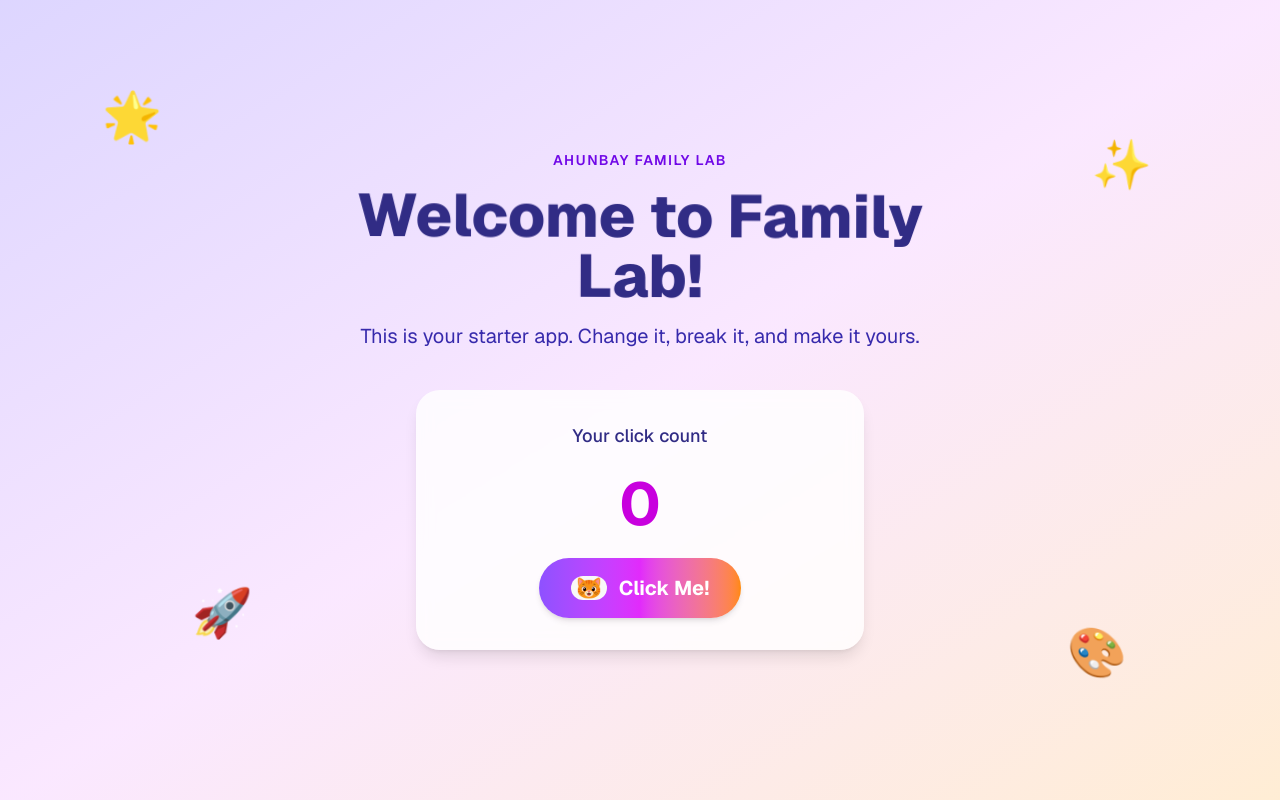
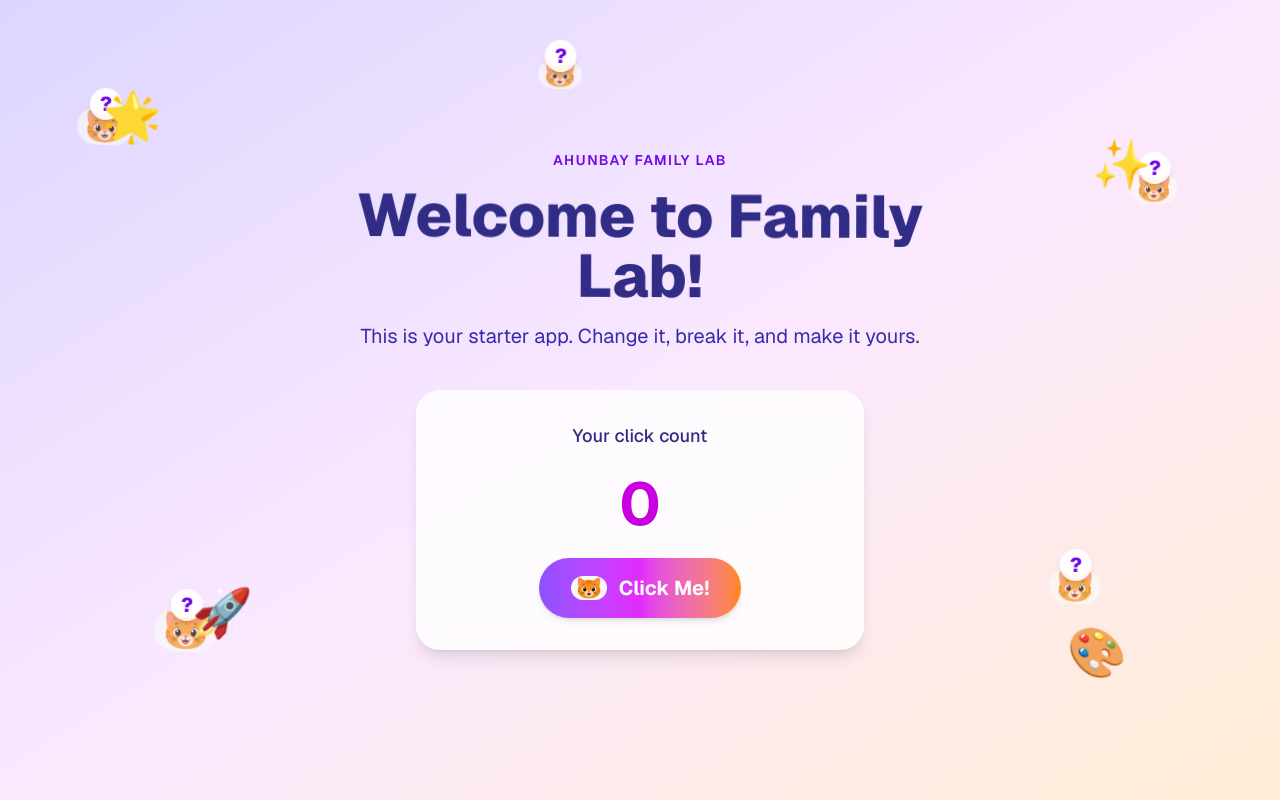
Before and after one commit to ahunbay-family-lab/fatimah-cat-world, a Next.js app: page / in a window 1280 px wide. Built offline with nearby package versions, Linux system fonts and the light colour scheme.

Commit message:
Add background cats with question marks
Co-authored-by: Muhammad Rafiq (Maimaitirebike Maimaiti) <MuhammadVT@users.noreply.github.com>

```diff
--- a/app/page.tsx
+++ b/app/page.tsx
@@ -1,9 +1,11 @@
+import { BackgroundCats } from "@/components/BackgroundCats";
 import { Counter } from "@/components/Counter";
 import { WelcomeAnimation } from "@/components/WelcomeAnimation";
 
 export default function Home() {
   return (
     <div className="relative flex min-h-full flex-1 flex-col items-center justify-center bg-gradient-to-br from-violet-200 via-fuchsia-100 to-orange-100 px-6 py-12">
+      <BackgroundCats />
       <WelcomeAnimation />
 
       <main className="relative z-10 flex w-full max-w-2xl flex-col items-center gap-10 text-center">
--- /dev/null
+++ b/components/BackgroundCats.tsx
@@ -0,0 +1,36 @@
+import Image from "next/image";
+
+const backgroundCats = [
+  { className: "left-[6%] top-[14%] [animation-delay:0s]", size: 56 },
+  { className: "right-[8%] top-[22%] [animation-delay:0.8s]", size: 48 },
+  { className: "left-[12%] bottom-[18%] [animation-delay:1.4s]", size: 64 },
+  { className: "right-[14%] bottom-[24%] [animation-delay:2s]", size: 52 },
+  { className: "left-[42%] top-[8%] [animation-delay:1.1s]", size: 44 },
+];
+
+export function BackgroundCats() {
+  return (
+    <div
+      className="pointer-events-none absolute inset-0 overflow-hidden"
+      aria-hidden="true"
+    >
+      {backgroundCats.map((cat, index) => (
+        <div
+          key={index}
+          className={`animate-float absolute ${cat.className}`}
+        >
+          <span className="absolute -top-5 left-1/2 z-10 flex h-8 w-8 -translate-x-1/2 items-center justify-center rounded-full bg-white/90 text-xl font-extrabold text-violet-700 shadow-md">
+            ?
+          </span>
+          <Image
+            src="/cat.png"
+            alt=""
+            width={cat.size}
+            height={cat.size}
+            className="rounded-full opacity-70"
+          />
+        </div>
+      ))}
+    </div>
+  );
+}
```
